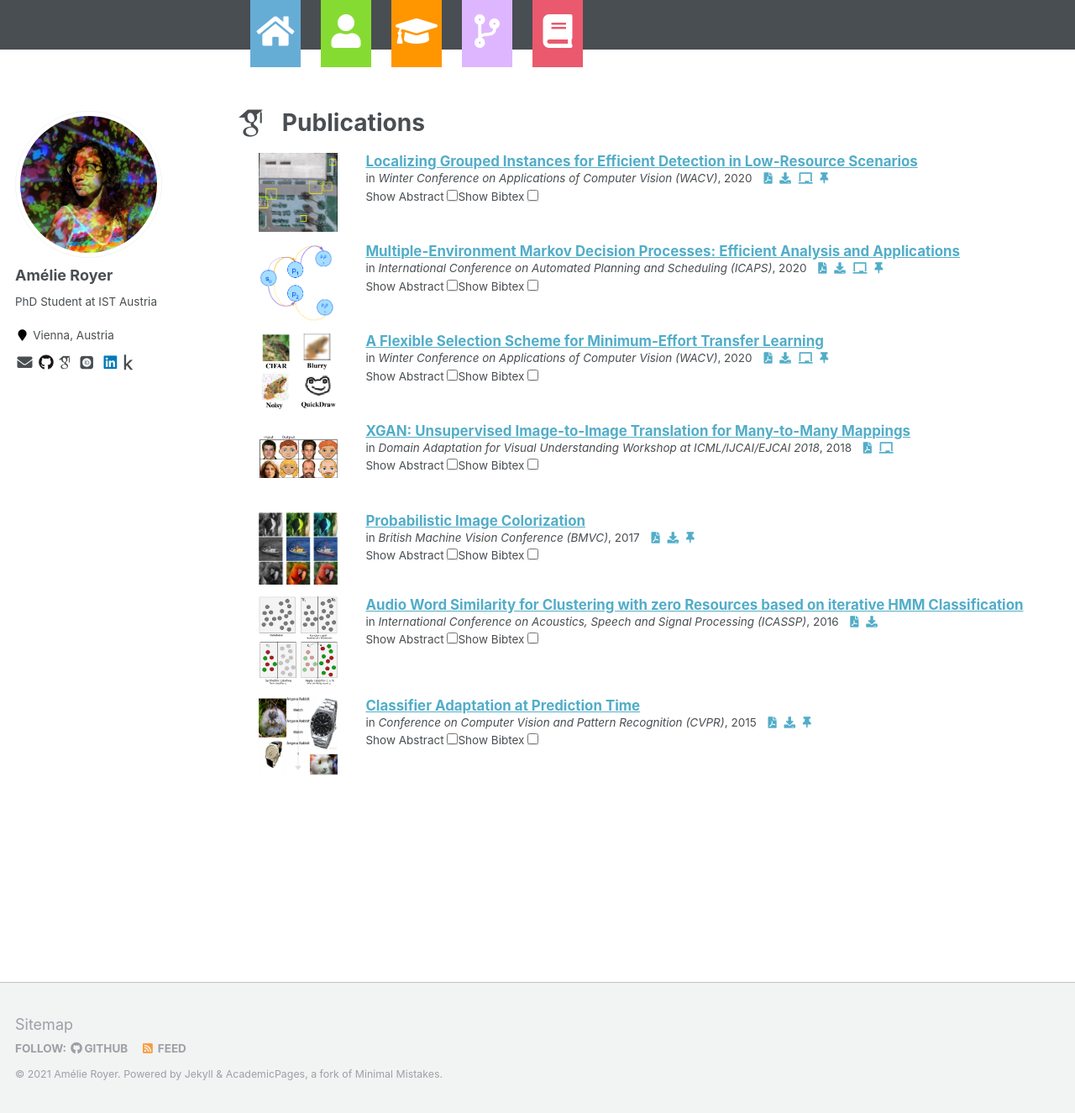
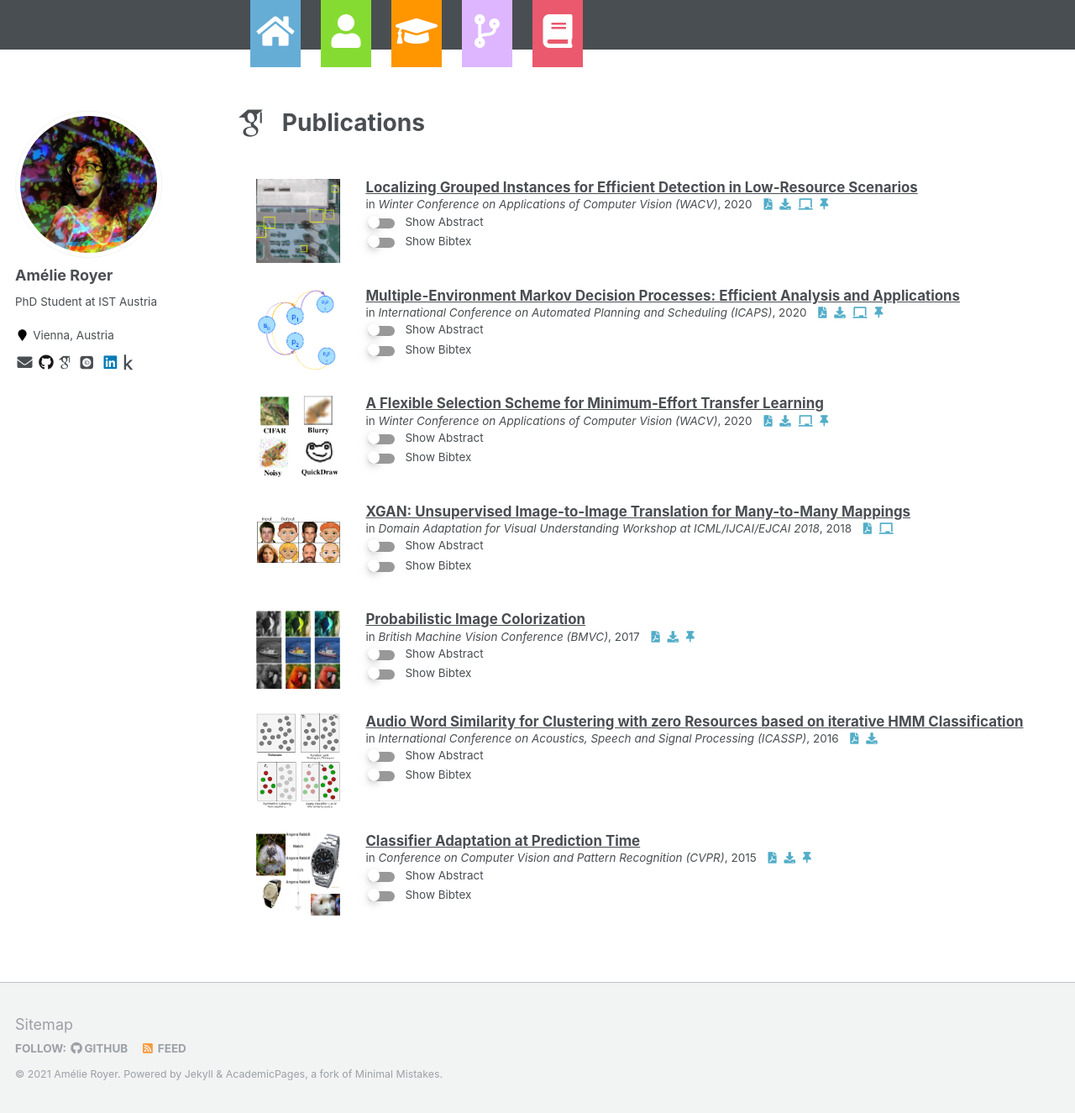
Before and after one commit to ameroyer/ameroyer.github.io, a Jekyll site: the page built from _pages/publications.md, in a window 1280 px wide and 1325 px high. Shown: the whole window at 84% size. Built offline with Jekyll 4.4.1, drawn with Linux system fonts in a browser that asks for light colours; some web fonts are replaced.

Commit message:
cistom checkboxes

```diff
--- a/_includes/archive-single.html
+++ b/_includes/archive-single.html
@@ -28,7 +28,7 @@
 
   <td class ="archive__item-description">
     <h2 class="archive__item-title" itemprop="headline">
-      <a id ="{{ post.relid }}">{{ title }}</a>
+      <a id ="{{ post.relid }}" class="rel_link">{{ title }}</a>
     </h2>
 
     {% if post.read_time %}
@@ -57,13 +57,14 @@
         {% endif %}
 
 
-    <label for="toggle-abstract-{{ post.relid }}">Show Abstract</label>
     <input type="checkbox" id="toggle-abstract-{{ post.relid }}" class="abstract">
+    <label for="toggle-abstract-{{ post.relid }}" class="toggle"><span></span>Show Abstract</label>
     <div class="abstract">{{ post.content }}</div>
 
     {% if post.bibtex %}
-      <label for="toggle-bibtex-{{ post.relid }}">Show Bibtex</label>
-      <input type="checkbox" id="toggle-bibtex-{{ post.relid }}" class="bibtex">
+    <br>
+    <input type="checkbox" id="toggle-bibtex-{{ post.relid }}" class="bibtex">
+      <label for="toggle-bibtex-{{ post.relid }}" class="toggle"><span></span>Show Bibtex</label>
       <div class="bibtex">{{ post.bibtex }}</div>
     {% endif %}
 
--- a/_pages/publications.md
+++ b/_pages/publications.md
@@ -12,7 +12,7 @@ author_profile: true
 
 {% include base_path %}
 
-<table style="border: 0">
+<table style="border: 0; border-collapse: separate; border-spacing: 0 15px;">
 {% for post in site.publications reversed %}
   {% include archive-single.html %}
 {% endfor %}
--- a/_sass/_archive.scss
+++ b/_sass/_archive.scss
@@ -75,7 +75,7 @@ td.archive__item-teaser {
   text-align: center;
   vertical-align: top;
   img {
-    width: 70%;
+    width: 75%;
   }
 }
 
@@ -83,6 +83,14 @@ td.archive__item-description {
   border: 0;
   width: 85%;
   vertical-align: top;
+}
+
+a.rel_link {
+  color: $text-color;
+}
+
+a.rel_link:hover {
+  color: $text-color;
 }
 
 /*
@@ -306,30 +314,85 @@ font-size: 10px
   padding-right: 5px
 }
 
-input[type=checkbox] {
+
+/* Abstract and Bibtex hidden divs*/
+div.abstract, div.bibtex {
+  display: none;
+  margin-top: 10px;
+  border-left: 6px solid $border-color;
+  font-size: $type-size-5;
+  padding: 0 0 0 10px;
 }
 
-label {
-  -webkit-appearance: push-button;
-  -moz-appearance: button;
-  display: inline-block;
-  margin: 0;
-  cursor: pointer;
-}
-
-/* Default State */
-div.abstract, div.bibtex {
-   background: green;
-   display: none;
-}
-
-/* Toggled State */
-input[type=checkbox].abstract:checked + div {
-   background: yellow;
+input[type=checkbox]:checked + label + div {
    display: block
 }
 
-input[type=checkbox].bibtex:checked + div {
-   background: red;
-   display: block
+/* Toggled Style */
+.toggle {
+  position: relative;
+  display: inline-block;
+  height: 20px;
+  cursor: pointer;
+  -webkit-tap-highlight-color: transparent;
+  transform: translate3d(0, 0, 0);
 }
+.toggle:before {
+  content: "";
+  position: relative;
+  top: 3px;
+  left: 3px;
+  width: 32px;
+  height: 12px;
+  display: inline-block;
+  background: #9A9999;
+  border-radius: 8px;
+  transition: background 0.2s ease;
+  margin-right: 15px;
+}
+.toggle span {
+  position: absolute;
+  top: 3px;
+  left: 3px;
+  width: 14px;
+  height: 15px;
+  display: block;
+  background: white;
+  border-radius: 10px;
+  box-shadow: 0 3px 8px rgba(154, 153, 153, 0.5);
+  transition: all 0.2s ease;
+}
+.toggle span:before {
+  content: "";
+  position: absolute;
+  display: block;
+  margin: -18px;
+  width: 56px;
+  height: 56px;
+  background: $link-color-visited;
+  border-radius: 50%;
+  transform: scale(0);
+  opacity: 1;
+  pointer-events: none;
+}
+
+input[type=checkbox] {
+  display: none
+}
+
+input[type=checkbox]:checked + .toggle:before {
+  background: mix(#fff, $link-color, 75%);
+}
+
+input[type=checkbox]:checked + .toggle span {
+  background: $link-color;
+  transform: translateX(20px);
+  transition: all 0.2s cubic-bezier(0.8, 0.4, 0.3, 1.25), background 0.15s ease;
+  box-shadow: 0 3px 8px $link-color-visited;
+}
+
+input[type=checkbox]:checked + .toggle span:before {
+  transform: scale(1);
+  opacity: 0;
+  transition: all 0.4s ease;
+}
--- a/_sass/_page.scss
+++ b/_sass/_page.scss
@@ -36,6 +36,7 @@
 
 .page__title {
   margin-top: 0;
+  margin-bottom: 30px;
   line-height: 1;
 
   & + .page__meta {
```
